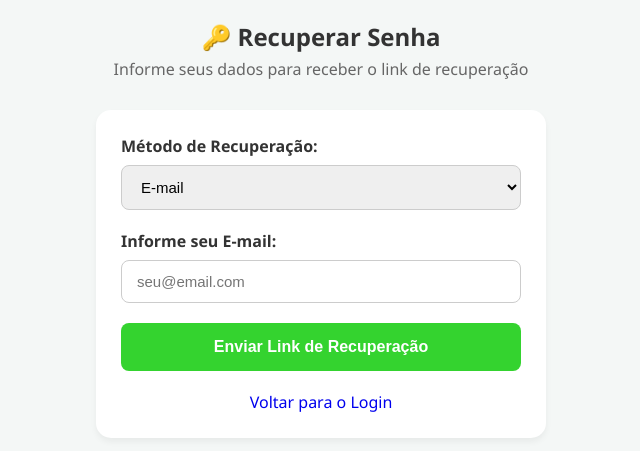
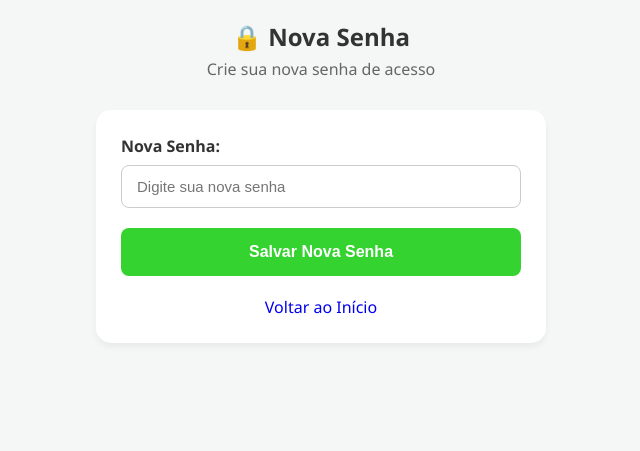
Before and after one commit to wil-santana/Barbearia, a Flask app: template templates/redefinir_senha.html in a window 1280 px wide. Shown: the top 451 px of the page, without its empty margins (319-959 px from the left). Run offline with Flask 3, Linux system fonts and the light colour scheme; the template is opened without the code that fills it, so the values that code supplies are empty.

Commit message:
adiçao recuperaçao de senha

```diff
--- a/app.py
+++ b/app.py
@@ -6,6 +6,7 @@ from datetime import timedelta, datetime, date
 from flask import Flask, render_template, request, jsonify, session, redirect, url_for
 from functools import wraps
 from dotenv import load_dotenv
+import resend
 
 # Carrega as variáveis do arquivo .env
 load_dotenv()
@@ -31,6 +32,15 @@ def admin_obrigatorio(f):
             return redirect(url_for('home'))
         return f(*args, **kwargs)
     return decorador
+
+# ==========================================
+# CONFIGURAÇÃO DO RESEND (ENVIO DE EMAIL)
+# ==========================================
+RESEND_API_KEY = os.getenv("RESEND_API_KEY", "").strip()
+RESEND_FROM_EMAIL = os.getenv("RESEND_FROM_EMAIL", "onboarding@resend.dev").strip()
+APP_BASE_URL = os.getenv("APP_BASE_URL", "").rstrip("/")
+if RESEND_API_KEY:
+    resend.api_key = RESEND_API_KEY
 
 # ==========================================
 # CONFIGURAÇÃO DO JSONBIN (BANCO DE DADOS NA NUVEM)
@@ -339,10 +349,12 @@ def solicitar_recuperacao():
     token = uuid.uuid4().hex
     expiracao = time.time() + 900
 
+    usuario_alvo = None
     for u in banco["usuarios"]:
         if u.get('celular') == acesso or u.get('email') == acesso:
             u['token_recuperacao'] = token
             u['token_expiracao'] = expiracao
+            usuario_alvo = u
             encontrou = True
             break
 
@@ -350,7 +362,51 @@ def solicitar_recuperacao():
         return jsonify({"status": "erro", "mensagem": "E-mail ou celular não encontrado no sistema."}), 404
 
     salvar_dados_nuvem(banco)
-    link_redefinicao = f"http://127.0.0.1:5000/redefinir-senha?token={token}"
+
+    # Constrói a URL base dinâmica (usa APP_BASE_URL se definida, ou host da requisição)
+    base_url = APP_BASE_URL if APP_BASE_URL else request.host_url.rstrip('/')
+    link_redefinicao = f"{base_url}/redefinir-senha?token={token}"
+
+    if canal == 'email':
+        email_destinatario = usuario_alvo.get('email')
+        if not email_destinatario:
+            return jsonify({"status": "erro", "mensagem": "Este usuário não possui e-mail cadastrado."}), 400
+
+        if not RESEND_API_KEY:
+            # Fallback para desenvolvimento local sem chave configurada
+            return jsonify({
+                "status": "sucesso",
+                "canal": "email",
+                "mensagem": "Chave do Resend não configurada. Use o link de teste.",
+                "link": link_redefinicao,
+                "aviso": "Configure RESEND_API_KEY no Render/.env para envio automático."
+            })
+
+        try:
+            nome_cliente = usuario_alvo.get('nome', 'Cliente')
+            params = {
+                "from": RESEND_FROM_EMAIL,
+                "to": [email_destinatario],
+                "subject": "Recuperação de Senha - Barbearia",
+                "html": f"""
+                <div style="font-family: Arial, sans-serif; max-width: 600px; margin: 0 auto; padding: 20px; border: 1px solid #e0e0e0; border-radius: 8px;">
+                    <h2 style="color: #2c3e50;">Recuperação de Senha</h2>
+                    <p>Olá, <strong>{nome_cliente}</strong>!</p>
+                    <p>Recebemos uma solicitação para redefinir a sua senha de acesso na Barbearia.</p>
+                    <p style="margin: 25px 0;">
+                        <a href="{link_redefinicao}" style="background-color: #2c3e50; color: #ffffff; padding: 12px 24px; text-decoration: none; border-radius: 5px; font-weight: bold; display: inline-block;">Redefinir Minha Senha</a>
+                    </p>
+                    <p style="color: #7f8c8d; font-size: 13px;">Este link expira em 15 minutos.</p>
+                    <p style="color: #7f8c8d; font-size: 13px;">Se você não solicitou a alteração, ignore este e-mail com segurança.</p>
+                </div>
+                """
+            }
+            resend.Emails.send(params)
+            return jsonify({"status": "sucesso", "canal": "email", "mensagem": "E-mail de recuperação enviado com sucesso!"})
+        except Exception as e:
+            print(f"❌ ERRO AO ENVIAR EMAIL RESEND: {e}")
+            return jsonify({"status": "erro", "mensagem": f"Falha no envio de e-mail: {str(e)}"}), 500
+
     return jsonify({"status": "sucesso", "canal": canal, "link": link_redefinicao, "acesso": acesso})
 
 @app.route('/redefinir-senha')
--- /dev/null
+++ b/package.json
@@ -0,0 +1,5 @@
+{
+  "dependencies": {
+    "caveman": "^0.1.6"
+  }
+}
--- a/requirements.txt
+++ b/requirements.txt
@@ -2,3 +2,4 @@ Flask==3.0.3
 gunicorn==22.0.0
 requests==2.31.0
 python-dotenv==1.0.1
+resend==2.4.0
--- a/static/js/script.js
+++ b/static/js/script.js
@@ -381,6 +381,13 @@ document.addEventListener("DOMContentLoaded", function() {
             const canal = selectCanal.value;
             const acesso = inputAcesso.value;
 
+            const btnSubmit = formRecuperar.querySelector("button[type='submit']");
+            const textoOriginal = btnSubmit ? btnSubmit.innerText : "";
+            if (btnSubmit) {
+                btnSubmit.innerText = "Enviando...";
+                btnSubmit.disabled = true;
+            }
+
             fetch('/solicitar-recuperacao', {
                 method: 'POST',
                 headers: { 'Content-Type': 'application/json' },
@@ -388,19 +395,34 @@ document.addEventListener("DOMContentLoaded", function() {
             })
             .then(resposta => resposta.json())
             .then(dados => {
+                if (btnSubmit) {
+                    btnSubmit.innerText = textoOriginal;
+                    btnSubmit.disabled = false;
+                }
                 if (dados.status === "sucesso") {
                     if (dados.canal === "whatsapp") {
                         const texto = encodeURIComponent(`Olá! Aqui está o seu link seguro para redefinir a senha da barbearia: ${dados.link}`);
                         window.open(`https://wa.me/55${dados.acesso.replace(/\D/g,'')}?text=${texto}`, '_blank');
+                        window.location.href = "/";
                     } else {
-                        alert("Link de recuperação gerado com sucesso! (Link de teste): " + dados.link);
+                        if (dados.link) {
+                            alert("Link gerado (modo teste): " + dados.link);
+                        } else {
+                            alert(dados.mensagem || "Enviamos o link de recuperação para o seu e-mail!");
+                        }
+                        window.location.href = "/";
                     }
-                    window.location.href = "/";
                 } else {
                     alert("Erro: " + dados.mensagem);
                 }
             })
-            .catch(() => alert("Erro ao se comunicar com o servidor."));
+            .catch(() => {
+                if (btnSubmit) {
+                    btnSubmit.innerText = textoOriginal;
+                    btnSubmit.disabled = false;
+                }
+                alert("Erro ao se comunicar com o servidor.");
+            });
         });
     }
 
--- a/templates/redefinir_senha.html
+++ b/templates/redefinir_senha.html
@@ -3,35 +3,29 @@
 <head>
     <meta charset="UTF-8">
     <meta name="viewport" content="width=device-width, initial-scale=1.0">
-    <title>Recuperar Senha - Barbearia</title>
+    <title>Redefinir Senha - Barbearia</title>
     <link rel="stylesheet" href="{{ url_for('static', filename='css/style.css') }}">
 </head>
 <body>
     <main class="container">
         <header class="cabecalho">
-            <h2>🔑 Recuperar Senha</h2>
-            <p>Informe seus dados para receber o link de recuperação</p>
+            <h2>🔒 Nova Senha</h2>
+            <p>Crie sua nova senha de acesso</p>
         </header>
 
         <section class="cartao">
-            <form id="formRecuperar">
+            <form id="formRedefinir">
+                <input type="hidden" id="token" value="{{ token }}">
+
                 <div class="grupo-formulario">
-                    <label for="canal">Método de Recuperação:</label>
-                    <select id="canal" class="campo-entrada" required>
-                        <option value="email">E-mail</option>
-                        <option value="whatsapp">WhatsApp</option>
-                    </select>
+                    <label for="nova_senha">Nova Senha:</label>
+                    <input type="password" id="nova_senha" required class="campo-entrada" placeholder="Digite sua nova senha">
                 </div>
 
-                <div class="grupo-formulario">
-                    <label for="acesso" id="label-acesso">Informe seu E-mail:</label>
-                    <input type="email" id="acesso" required class="campo-entrada" placeholder="seu@email.com">
-                </div>
-
-                <button type="submit" class="btn-primario">Enviar Link de Recuperação</button>
+                <button type="submit" class="btn-primario">Salvar Nova Senha</button>
             </form>
 
-            <a href="/login" class="link-voltar">Voltar para o Login</a>
+            <a href="/" class="link-voltar">Voltar ao Início</a>
         </section>
     </main>
 
```
Also changed, not shown: .agent/rules/caveman.md (added), .agent/skills/caveman/SKILL.md (added), package-lock.json (added), 1 other file.
